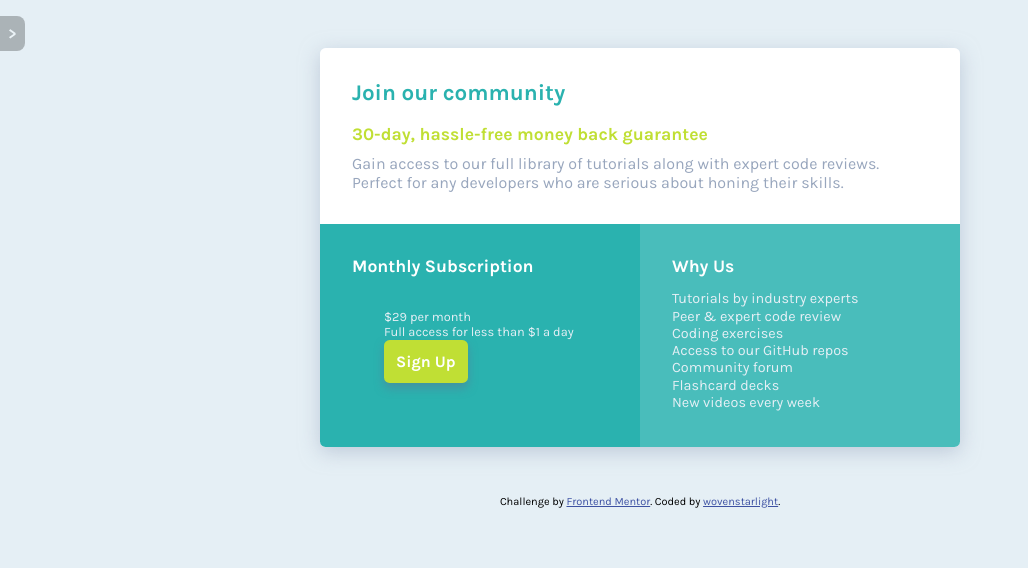
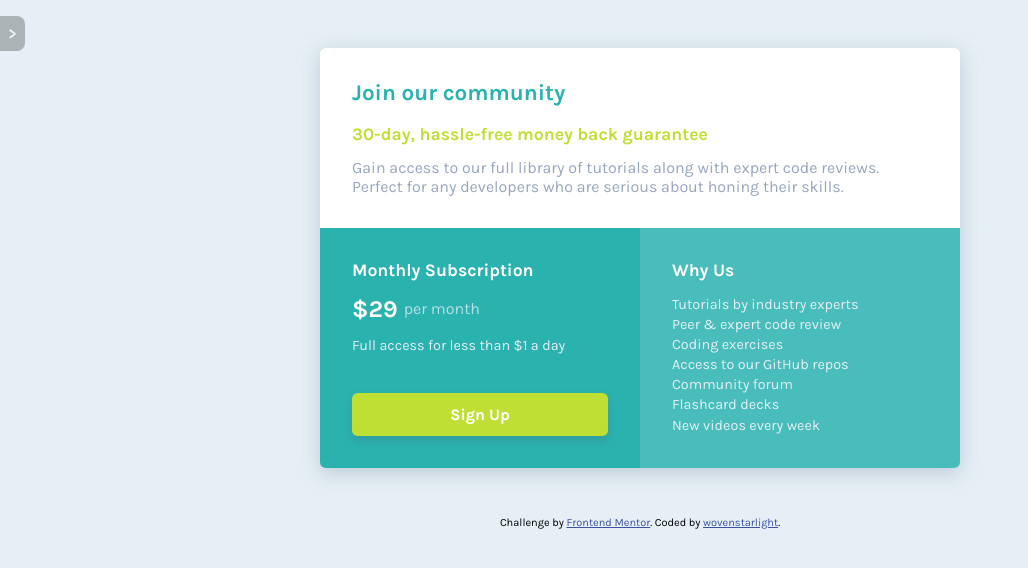
Before and after one commit to wovenstarlight/frontend-projects, a Jekyll site: the page built from _posts/2021-08-03-single-price-grid-component.html, in a window 1280 px wide. Shown: the top 568 px of the page, without its empty margins (0-1028 px from the left). Built offline with Jekyll 4.4.1, drawn with Linux system fonts in a browser that asks for light colours.

Commit message:
Spacing and sizing edits to match design docs

```diff
--- a/css/single-price-grid-component.css
+++ b/css/single-price-grid-component.css
@@ -40,10 +40,11 @@ body { background-color: var(--lightgray); }
 	font-size: 1.1em;
 	font-weight: bold;
 	color: white;
+	margin-bottom: 0.75em;
 }
 
 /* Padding for all sections */
-.joinmodule div {
+.joinmodule > div {
 	padding: 2em;
 }
 
@@ -52,72 +53,68 @@ body { background-color: var(--lightgray); }
 	font-size: 1.4em;
 	color: var(--cyan);
 }
-.joinmodule .top h4 {
-	color: var(--yellow);
-	margin-bottom: 0.5em;
-}
-.joinmodule .top p {
-	color: var(--grayblue);
-}
+.joinmodule .top h4 { color: var(--yellow); }
+.joinmodule .top p { color: var(--grayblue); }
 
 /* Subscription section */
 .joinmodule .subscribe {
 	background: var(--cyan);
+	display: grid;
+	grid-template-rows: auto 1fr;
+}
+.joinmodule .subscribe div {
 	/* Space items out to match benefits section */
 	display: flex;
 	flex-direction: column;
 	justify-content: space-between;
 }
-.joinmodule .subscribe p.price {
-	display: flex;
+.joinmodule .subscribe .price {
+	display: inline-flex;
 	align-items: center;
 }
-.joinmodule .subscribe p.price span {
-	font-size: 2em;
+.joinmodule .subscribe .price .num {
+	font-size: 1.5em;
 	font-weight: bold;
 	padding-right: 0.25em;
 	color: white;
 }
-.joinmodule .subscribe p:not(.price) {
-	font-size: 0.8em;
-}
+.joinmodule .subscribe .price .label { opacity: 0.75; }
+.joinmodule .subscribe .full { font-size: 0.9em; }
 .joinmodule .subscribe button {
 	background-color: var(--yellow);
 	color: white;
 	font-weight: bold;
 	padding: 0.75em;
 	border-radius: 0.35em;
-	filter: drop-shadow(0 5px 5px hsla(218, 22%, 47%, 0.5));
+	filter: drop-shadow(0 5px 5px hsla(218, 22%, 37%, 0.25)); /* Modified from grayblue */
 	transition: .2s;
 }
 .joinmodule .subscribe button:hover {
-	filter: drop-shadow(0 5px 8px hsla(218, 22%, 47%, 1)); /* Modified from grayblue */
+	filter: drop-shadow(0 5px 8px hsla(218, 22%, 37%, 1)); /* Modified from grayblue */
 }
-.joinmodule .subscribe button:active {
-	background: hsla(var(--yellow--hsla), 0.75);
-}
+.joinmodule .subscribe button:active { background: hsla(var(--yellow--hsla), 0.75); }
 
 /* Benefits section */
-.joinmodule .benefits {
-	background: hsla(var(--cyan--hsla), 0.85);
-}
-.joinmodule ul {
+.joinmodule .benefits { background: hsla(var(--cyan--hsla), 0.85); }
+.joinmodule .benefits ul {
 	font-size: 0.9em;
 	color: var(--lightgray);
 }
+.joinmodule .benefits li {line-height: 1.4em; }
 
-@media screen and (min-width: 600px) {
+@media screen and (min-width: 650px) {
 	/* Grid layout for desktop */
 	.joinmodule { grid-template-columns: 1fr 1fr; }
 	.joinmodule .top { grid-column: 1 / span 2; }
 	.joinmodule .subscribe { grid-row: 2; border-bottom-left-radius: 0.35em; }
 	.joinmodule .benefits { grid-row: 2; border-bottom-right-radius: 0.35em; }
 
-	.joinmodule .top h3, .joinmodule .benefits h4 { margin-bottom: 0.75em; }
+	.joinmodule .subscribe .price { margin-bottom: 0.75em; }
 }
 
-@media screen and (max-width: 600px) {
-	.joinmodule h3, .joinmodule h4 { margin-bottom: 0.75em; }
+@media screen and (max-width: 650px) {
+	.joinmodule .subscribe p { margin-bottom: 1.5em; }
+	.joinmodule .subscribe .price { margin-bottom: 0.25em; }
 
 	.joinmodule .benefits { border-radius: 0 0 0.35em 0.35em; }
 }
```
